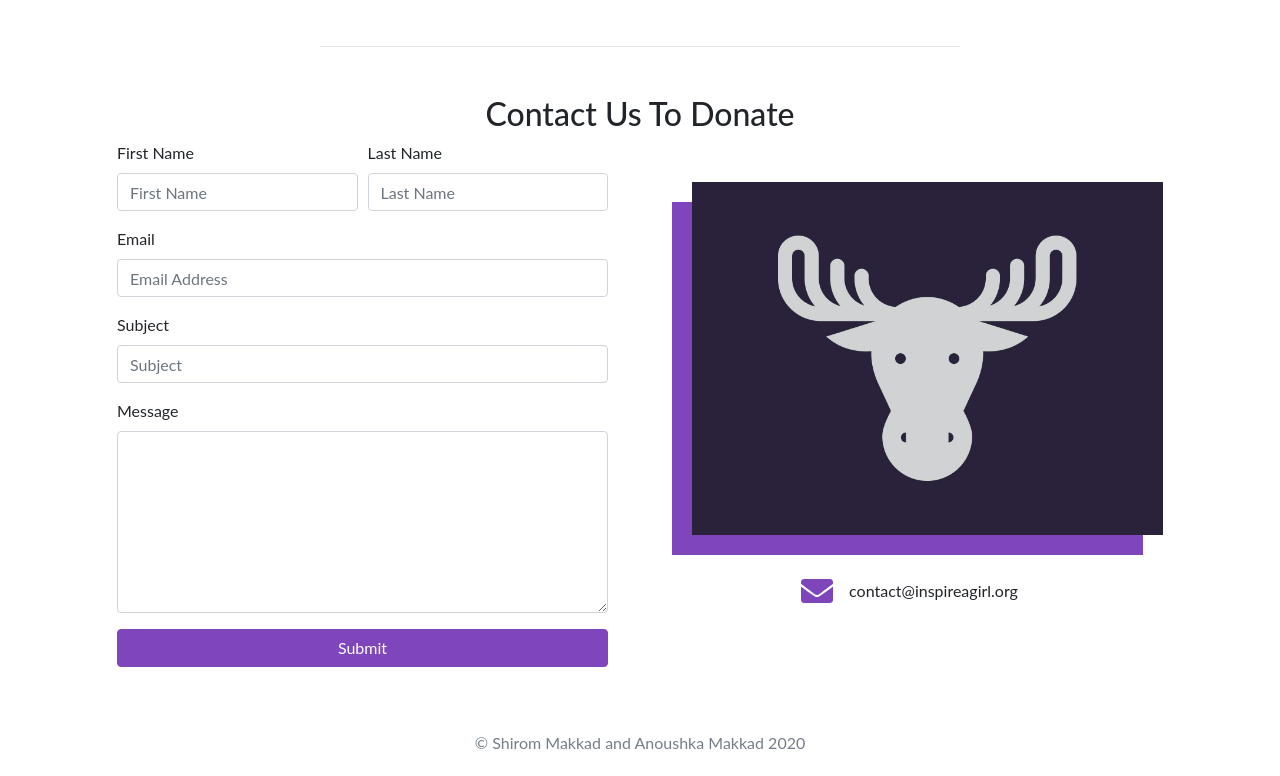
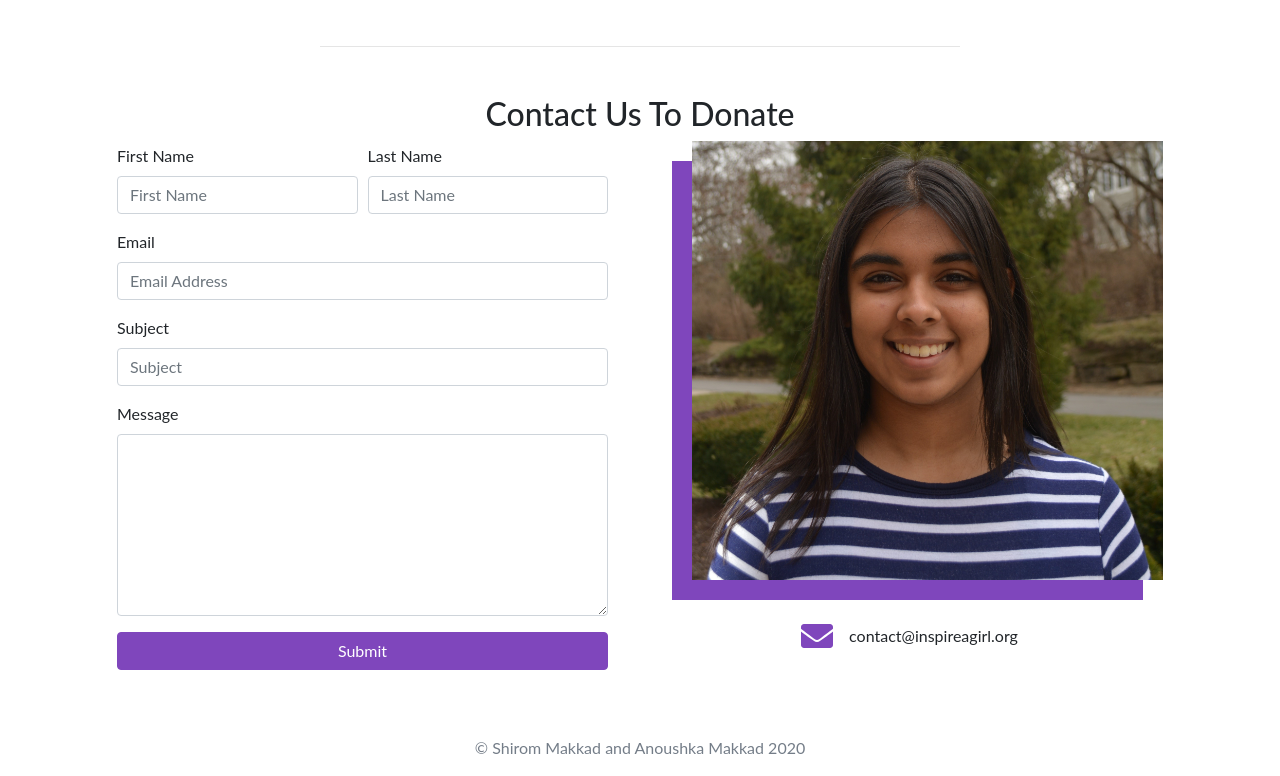
Before and after one commit to ShiromMakkad/InspireAGirl, a React (Create React App) app: page / in a window 1280 px wide. Shown: the part 2279-3055 px from the top of the page. Built offline with nearby package versions, Linux system fonts and the light colour scheme.

Commit message:
Added Anoushka's picture to the contacts section

```diff
--- a/src/components/contact.tsx
+++ b/src/components/contact.tsx
@@ -62,7 +62,7 @@ const Contact: React.FC = () => {
                 <div id="rightSideContact">
                     <div id="contactImageContainer">
                         <div id="contactImageBackground">
-                            <Image src={require('../assets/mooseicon.jpg')} id="contactImage" fluid/>
+                            <Image src={require('../assets/Anoushka.JPG')} id="contactImage" fluid/>
                         </div>
                     </div>
                     <div id="donationInformation">
```
Also changed, not shown: src/assets/Anoushka.JPG (added), src/assets/mooseicon.jpg (deleted).
